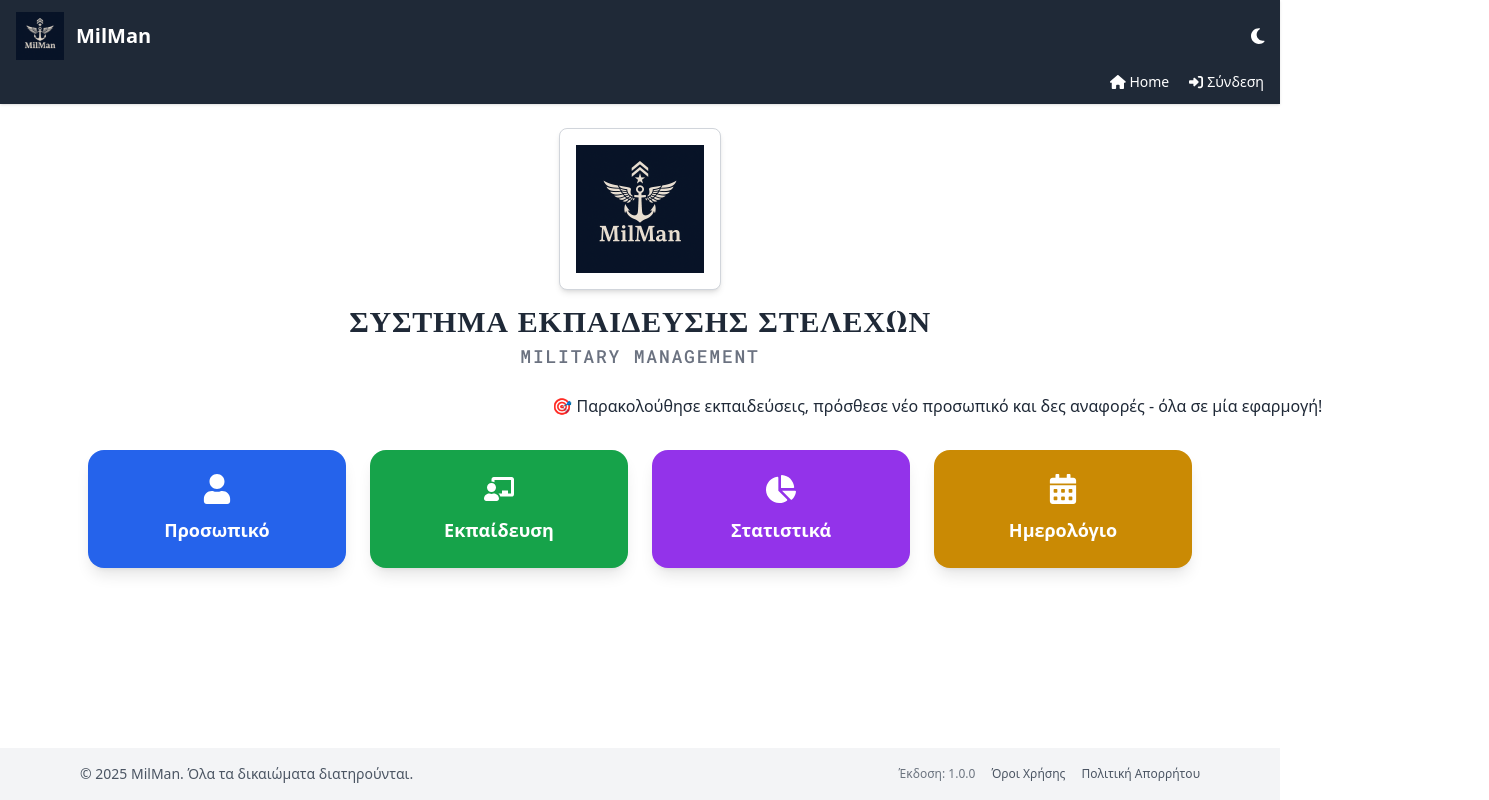
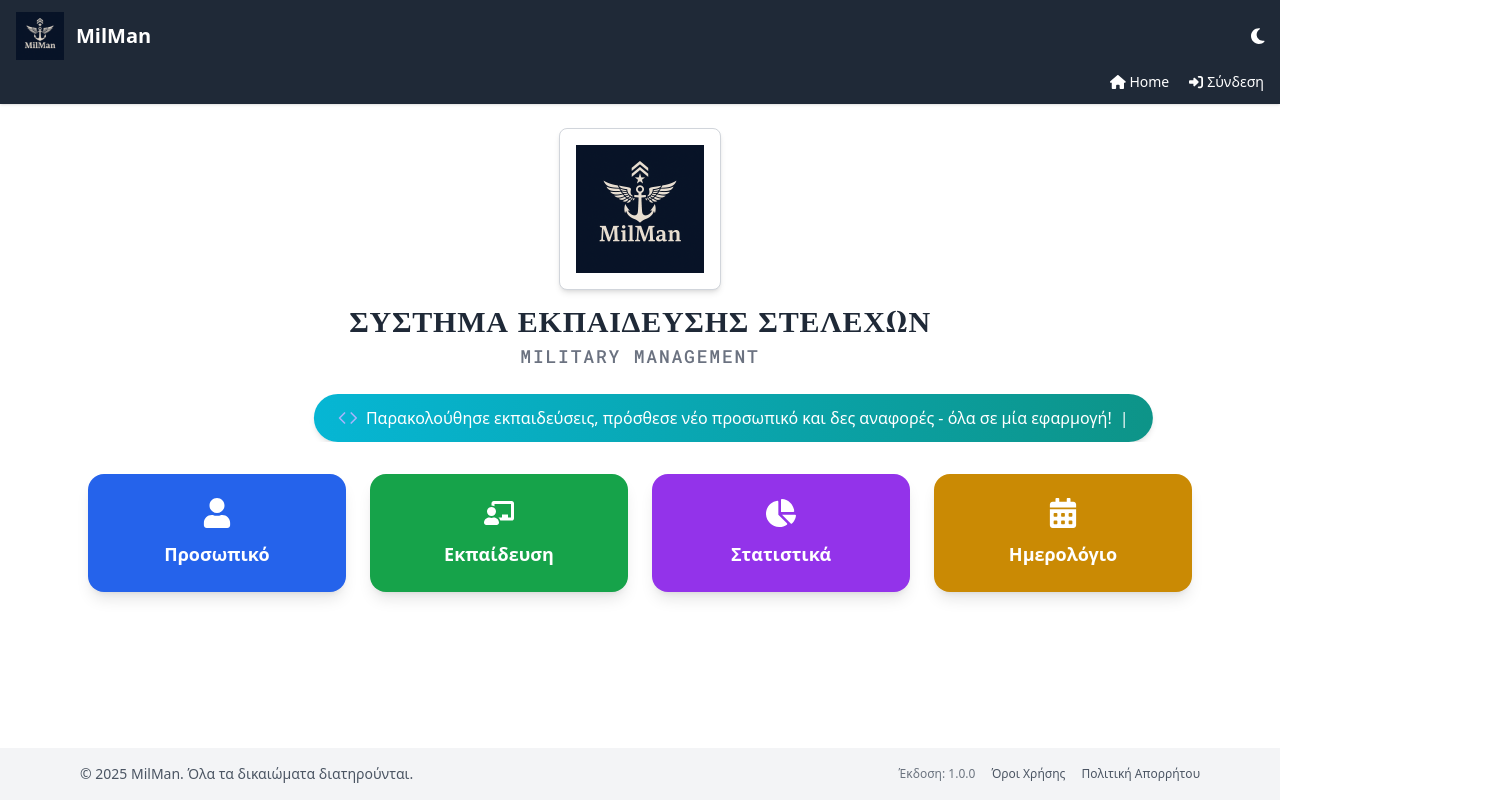
Before and after one commit to GiorgosPanagopoulos/MilitaryManagement_Frontend, a React (Vite) app: page / in a window 1280 px wide. Shown: the whole page, 1489 px wide, since content can reach past the window. Built offline with nearby package versions, Linux system fonts and the light colour scheme.

Commit message:
new FancyBanner

```diff
--- /dev/null
+++ b/src/components/FancyBanner.tsx
@@ -0,0 +1,15 @@
+import { Code } from "lucide-react";
+
+export default function FancyBanner() {
+    return (
+        <div className="overflow-hidden w-full max-w-full mb-8">
+            <div className="inline-flex items-center animate-marquee whitespace-nowrap px-6 py-3 bg-gradient-to-r from-indigo-900 to-blue-500 text-white rounded-full shadow-lg w-fit mx-auto">
+                <Code className="w-5 h-5 text-blue-200 mr-2 shrink-0" />
+                <span className="font-medium tracking-wide">
+          Παρακολούθησε εκπαιδεύσεις, πρόσθεσε νέο προσωπικό και δες αναφορές - όλα σε μία εφαρμογή!
+        </span>
+                <span className="ml-2 text-blue-200">|</span>
+            </div>
+        </div>
+    );
+}
--- a/src/pages/Dashboard.tsx
+++ b/src/pages/Dashboard.tsx
@@ -6,6 +6,7 @@ import {
   FaCalendarAlt,
 } from "react-icons/fa";
 import logo from "../assets/logo.png";
+import { Code } from "lucide-react"; // Μπορείς να αλλάξεις σε react-icons αν θες
 
 export default function DashboardPage() {
   const cards = [
@@ -37,7 +38,7 @@ export default function DashboardPage() {
 
   return (
       <div className="p-6 max-w-6xl mx-auto">
-        {/* ✅ Responsive Logo και Τίτλος */}
+        {/* ✅ Logo και Τίτλος */}
         <div className="flex flex-col items-center mb-6">
           <div className="p-4 rounded-lg shadow-md bg-white dark:bg-gray-800 border border-gray-300 dark:border-transparent transition-colors">
             <img
@@ -47,7 +48,6 @@ export default function DashboardPage() {
             />
           </div>
 
-          {/* 🪖 Τίτλος & Υπότιτλος */}
           <div className="text-center mt-4">
             <h1 className="text-xl sm:text-2xl md:text-3xl font-stencil font-bold uppercase tracking-wide text-gray-800 dark:text-white">
               ΣΥΣΤΗΜΑ ΕΚΠΑΙΔΕΥΣΗΣ ΣΤΕΛΕΧΩΝ
@@ -58,10 +58,16 @@ export default function DashboardPage() {
           </div>
         </div>
 
-        {/* 🟣 Κινούμενο Banner */}
-        <p className="whitespace-nowrap animate-marquee text-gray-800 dark:text-white text-center font-medium mb-8">
-          🎯 Παρακολούθησε εκπαιδεύσεις, πρόσθεσε νέο προσωπικό και δες αναφορές - όλα σε μία εφαρμογή!
-        </p>
+        {/* ✅ Νέο Fancy Banner με marquee */}
+        <div className="overflow-hidden w-full max-w-full mb-8">
+          <div className="inline-flex items-center animate-marquee whitespace-nowrap px-6 py-3 bg-gradient-to-r from-cyan-500 to-teal-600 text-white rounded-full shadow-md w-fit mx-auto">
+            <Code className="w-5 h-5 text-indigo-300 mr-2 shrink-0" />
+            <span className="font-medium">
+            Παρακολούθησε εκπαιδεύσεις, πρόσθεσε νέο προσωπικό και δες αναφορές - όλα σε μία εφαρμογή!
+          </span>
+            <span className="ml-2 text-white">|</span>
+          </div>
+        </div>
 
         {/* 🔘 Κουμπιά Dashboard */}
         <div className="grid grid-cols-1 sm:grid-cols-2 md:grid-cols-4 gap-6">
```
